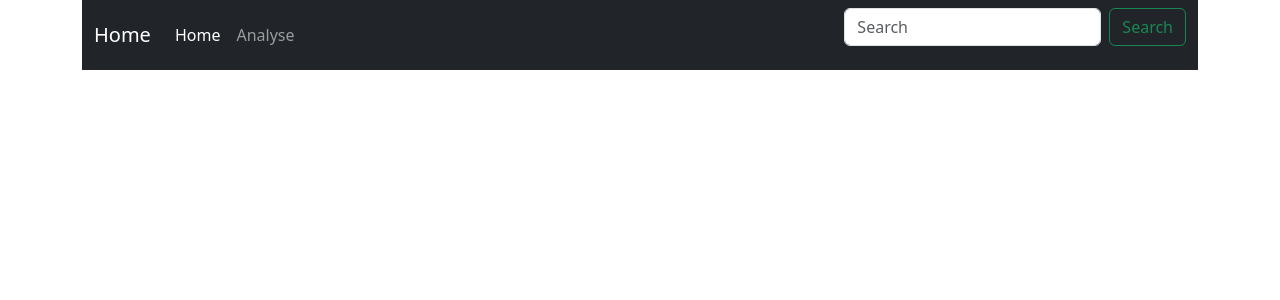
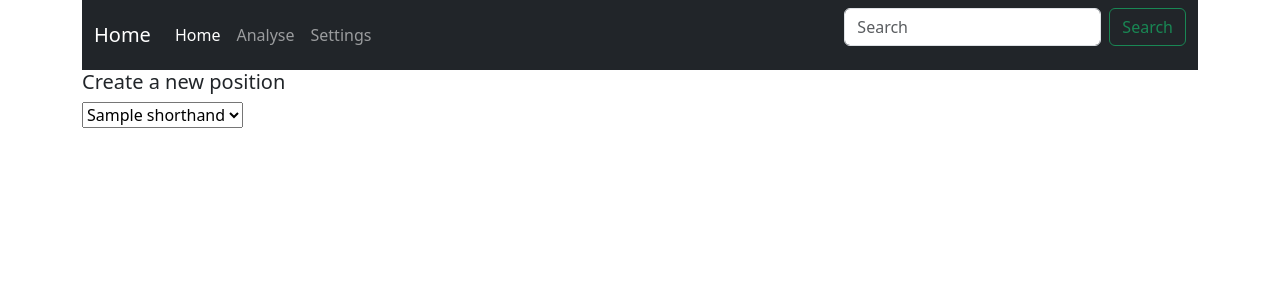
Before and after one commit to MickaelVanSchie/tradelog2, a Flask app: template blueprints/app/templates/overview.html in a window 1280 px wide. Shown: the top 300 px of the page. Run offline with Flask 3, Linux system fonts and the light colour scheme; the template is opened without the code that fills it: most values are stand-ins (such as "Sample title", 1, 10 or a date in 2020).

Commit message:
getting started with the create-position banner

```diff
--- a/blueprints/app/__init__.py
+++ b/blueprints/app/__init__.py
@@ -2,11 +2,14 @@ from flask import Blueprint, render_template
 
 from config.database import db
 from models import Position
+from models.pair import Pair
 
 main_app = Blueprint('main_app', __name__, template_folder='templates')
 
+from .positions import create_position
 
 @main_app.route('/')
 def index():
     positions = db.query(Position).order_by(Position.created.desc()).all()
-    return render_template('overview.html', positions=positions)
+    pairs = db.query(Pair).all()
+    return render_template('overview.html', positions=positions, pairs=pairs)
--- a/blueprints/app/templates/modules/nav.html
+++ b/blueprints/app/templates/modules/nav.html
@@ -13,6 +13,9 @@
                 <li class="nav-item">
                     <a class="nav-link" href="#">Analyse</a>
                 </li>
+                <li class="nav-item">
+                    <a href="" class="nav-link">Settings</a>
+                </li>
             </ul>
             <form class="d-flex">
                 <input class="form-control me-2" type="search" placeholder="Search" aria-label="Search">
--- a/blueprints/app/templates/overview.html
+++ b/blueprints/app/templates/overview.html
@@ -1,4 +1,21 @@
 {% extends "master.html" %}
 {% block content %}
-
+    <div class="row">
+        <div class="col-12">
+            <div class="row">
+                <h5>
+                    Create a new position
+                </h5>
+            </div>
+            <div class="row">
+                <form action="{{ url_for('main_app.create_position') }}" method="post">
+                    <select name="pair" id="pair">
+                        {% for pair in pairs %}
+                            <option value="{{ pair.id }}">{{ pair.shorthand }}</option>
+                        {% endfor %}
+                    </select>
+                </form>
+            </div>
+        </div>
+    </div>
 {% endblock %}
```
Also changed, not shown: blueprints/app/positions.py (added, +21 -0 lines), models/pair.py (added, +16 -0 lines).
